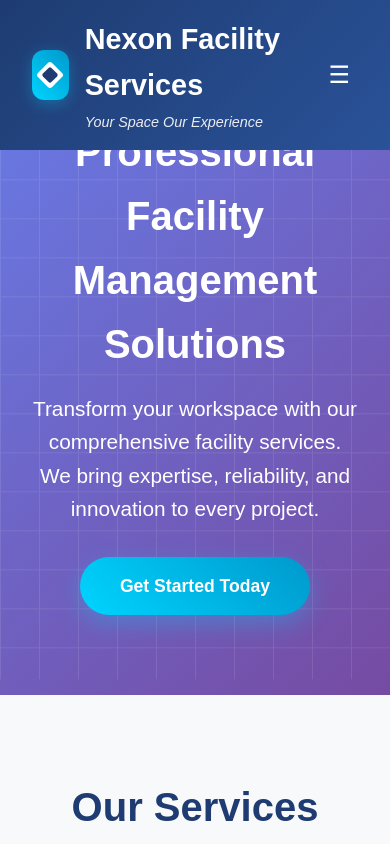
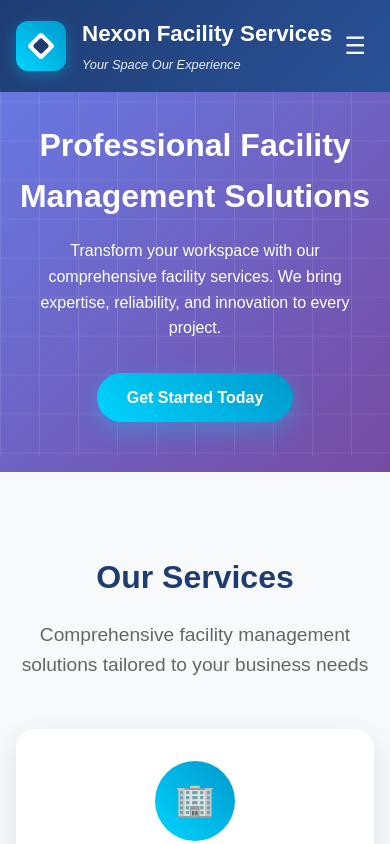
Before and after one commit to K-Priyadarsan/nexon-facility-services, a plain HTML site: page index.html in a window 390 px wide. Shown: the top 844 px of the page. Drawn offline with Linux system fonts and the light colour scheme.

Commit message:
Update index.html

```diff
--- a/index.html
+++ b/index.html
@@ -1,5 +1,6 @@
 <!DOCTYPE html>
 <html lang="en">
+
 <head>
     <meta charset="UTF-8">
     <meta name="viewport" content="width=device-width, initial-scale=1.0">
@@ -160,6 +161,7 @@
                 opacity: 0;
                 transform: translateY(-10px) translateX(-20px);
             }
+
             to {
                 opacity: 1;
                 transform: translateY(0) translateX(0);
@@ -216,8 +218,15 @@
         }
 
         @keyframes float {
-            0%, 100% { transform: translateY(0px); }
-            50% { transform: translateY(-20px); }
+
+            0%,
+            100% {
+                transform: translateY(0px);
+            }
+
+            50% {
+                transform: translateY(-20px);
+            }
         }
 
         .hero-content {
@@ -265,6 +274,7 @@
                 opacity: 0;
                 transform: translateY(50px);
             }
+
             to {
                 opacity: 1;
                 transform: translateY(0);
@@ -546,8 +556,16 @@
                 display: block;
             }
 
+            .hero {
+                padding: 140px 0 60px;
+            }
+
             .hero h2 {
                 font-size: 2.5rem;
+            }
+
+            .hero p {
+                font-size: 1.1rem;
             }
 
             .about-content,
@@ -558,6 +576,61 @@
 
             .services-grid {
                 grid-template-columns: 1fr;
+            }
+
+            .section-title h2 {
+                font-size: 2rem;
+            }
+
+            .about-text h2 {
+                font-size: 2rem;
+            }
+        }
+
+        @media (max-width: 480px) {
+            .hero {
+                padding: 120px 0 50px;
+            }
+
+            .hero h2 {
+                font-size: 2rem;
+            }
+
+            .hero p {
+                font-size: 1rem;
+            }
+
+            .nav-container {
+                padding: 0 1rem;
+            }
+
+            .container {
+                padding: 0 1rem;
+            }
+
+            .hero-content {
+                padding: 0 1rem;
+            }
+
+            .service-card {
+                padding: 2rem;
+            }
+
+            .contact-form {
+                padding: 1.5rem;
+            }
+
+            .logo-text h1 {
+                font-size: 1.4rem;
+            }
+
+            .tagline {
+                font-size: 0.8rem;
+            }
+
+            .cta-button {
+                padding: 12px 30px;
+                font-size: 1rem;
             }
         }
 
@@ -574,6 +647,7 @@
         }
     </style>
 </head>
+
 <body>
     <!-- Header -->
     <header class="header">
@@ -611,7 +685,8 @@
     <section id="home" class="hero">
         <div class="hero-content">
             <h2>Professional Facility Management Solutions</h2>
-            <p>Transform your workspace with our comprehensive facility services. We bring expertise, reliability, and innovation to every project.</p>
+            <p>Transform your workspace with our comprehensive facility services. We bring expertise, reliability, and
+                innovation to every project.</p>
             <a href="#contact" class="cta-button">Get Started Today</a>
         </div>
     </section>
@@ -627,32 +702,38 @@
                 <div class="service-card fade-in">
                     <div class="service-icon">🏢</div>
                     <h3>Building Maintenance</h3>
-                    <p>Complete building maintenance services including HVAC, electrical, plumbing, and structural maintenance to keep your facilities running smoothly.</p>
+                    <p>Complete building maintenance services including HVAC, electrical, plumbing, and structural
+                        maintenance to keep your facilities running smoothly.</p>
                 </div>
                 <div class="service-card fade-in">
                     <div class="service-icon">🧹</div>
                     <h3>Cleaning Services</h3>
-                    <p>Professional cleaning and janitorial services for offices, commercial spaces, and industrial facilities with eco-friendly solutions.</p>
+                    <p>Professional cleaning and janitorial services for offices, commercial spaces, and industrial
+                        facilities with eco-friendly solutions.</p>
                 </div>
                 <div class="service-card fade-in">
                     <div class="service-icon">🔒</div>
                     <h3>Security Solutions</h3>
-                    <p>Comprehensive security services including surveillance systems, access control, and trained security personnel for your peace of mind.</p>
+                    <p>Comprehensive security services including surveillance systems, access control, and trained
+                        security personnel for your peace of mind.</p>
                 </div>
                 <div class="service-card fade-in">
                     <div class="service-icon">🌿</div>
                     <h3>Landscaping</h3>
-                    <p>Professional landscaping and grounds maintenance to enhance your property's curb appeal and create welcoming outdoor spaces.</p>
+                    <p>Professional landscaping and grounds maintenance to enhance your property's curb appeal and
+                        create welcoming outdoor spaces.</p>
                 </div>
                 <div class="service-card fade-in">
                     <div class="service-icon">⚡</div>
                     <h3>Energy Management</h3>
-                    <p>Smart energy solutions and sustainability consulting to reduce costs and environmental impact while optimizing facility performance.</p>
+                    <p>Smart energy solutions and sustainability consulting to reduce costs and environmental impact
+                        while optimizing facility performance.</p>
                 </div>
                 <div class="service-card fade-in">
                     <div class="service-icon">🔧</div>
                     <h3>Technical Support</h3>
-                    <p>24/7 technical support and emergency response services to ensure minimal downtime and maximum operational efficiency.</p>
+                    <p>24/7 technical support and emergency response services to ensure minimal downtime and maximum
+                        operational efficiency.</p>
                 </div>
             </div>
         </div>
@@ -664,8 +745,11 @@
             <div class="about-content fade-in">
                 <div class="about-text">
                     <h2>Why Choose Nexon?</h2>
-                    <p>With years of experience in facility management, Nexon Facility Services has established itself as a trusted partner for businesses across various industries. We understand that your space is more than just a building – it's where your business thrives.</p>
-                    <p>Our team of certified professionals combines industry expertise with cutting-edge technology to deliver solutions that are not only effective but also cost-efficient and sustainable.</p>
+                    <p>With years of experience in facility management, Nexon Facility Services has established itself
+                        as a trusted partner for businesses across various industries. We understand that your space is
+                        more than just a building – it's where your business thrives.</p>
+                    <p>Our team of certified professionals combines industry expertise with cutting-edge technology to
+                        deliver solutions that are not only effective but also cost-efficient and sustainable.</p>
                     <ul class="about-features">
                         <li>Certified and experienced professionals</li>
                         <li>24/7 emergency response services</li>
@@ -738,11 +822,13 @@
                     </div>
                     <div class="form-group">
                         <label for="service">Service Interested In</label>
-                        <input type="text" id="service" name="service" placeholder="e.g., Building Maintenance, Cleaning Services">
+                        <input type="text" id="service" name="service"
+                            placeholder="e.g., Building Maintenance, Cleaning Services">
                     </div>
                     <div class="form-group">
                         <label for="message">Message</label>
-                        <textarea id="message" name="message" placeholder="Tell us about your facility management needs..."></textarea>
+                        <textarea id="message" name="message"
+                            placeholder="Tell us about your facility management needs..."></textarea>
                     </div>
                     <button type="submit" class="submit-btn">Send Message</button>
                 </form>
@@ -803,7 +889,7 @@
         });
 
         // Form submission handler
-        document.querySelector('.contact-form').addEventListener('submit', function(e) {
+        document.querySelector('.contact-form').addEventListener('submit', function (e) {
             e.preventDefault();
 
             // Get form data
@@ -833,11 +919,11 @@
 
         // Add hover effects to service cards
         document.querySelectorAll('.service-card').forEach(card => {
-            card.addEventListener('mouseenter', function() {
+            card.addEventListener('mouseenter', function () {
                 this.style.transform = 'translateY(-10px) scale(1.02)';
             });
 
-            card.addEventListener('mouseleave', function() {
+            card.addEventListener('mouseleave', function () {
                 this.style.transform = 'translateY(0) scale(1)';
             });
         });
@@ -846,7 +932,7 @@
         const mobileMenuToggle = document.querySelector('.mobile-menu-toggle');
         const mobileMenu = document.querySelector('.mobile-menu');
 
-        mobileMenuToggle.addEventListener('click', function() {
+        mobileMenuToggle.addEventListener('click', function () {
             mobileMenu.classList.toggle('active');
 
             // Change hamburger icon to X when menu is open
@@ -860,14 +946,14 @@
 
         // Close mobile menu when clicking on a link
         document.querySelectorAll('.mobile-menu a').forEach(link => {
-            link.addEventListener('click', function() {
+            link.addEventListener('click', function () {
                 mobileMenu.classList.remove('active');
                 mobileMenuToggle.querySelector('span').innerHTML = '☰';
             });
         });
 
         // Close mobile menu when clicking outside
-        document.addEventListener('click', function(event) {
+        document.addEventListener('click', function (event) {
             if (!event.target.closest('.nav-container')) {
                 mobileMenu.classList.remove('active');
                 mobileMenuToggle.querySelector('span').innerHTML = '☰';
@@ -875,4 +961,5 @@
         });
     </script>
 </body>
+
 </html>
```
